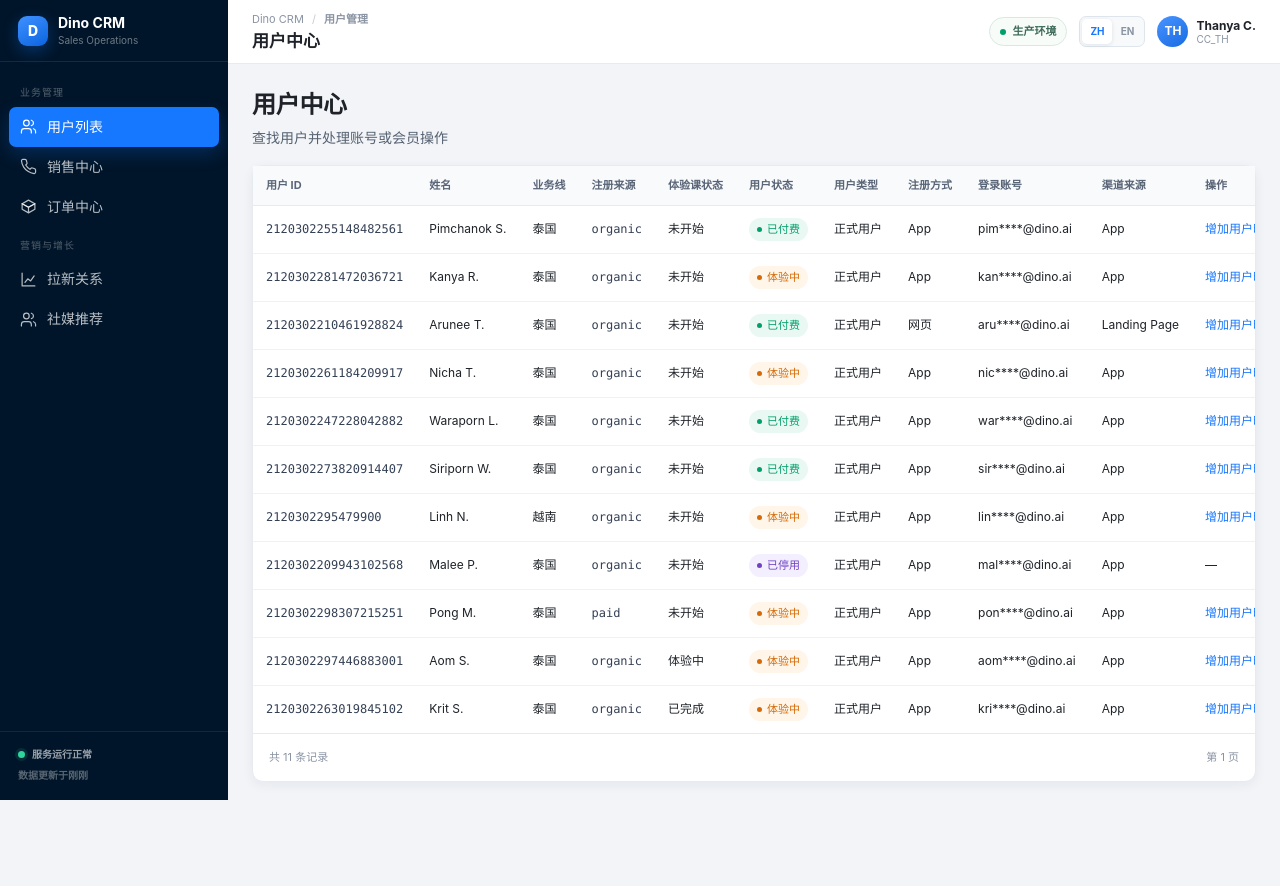
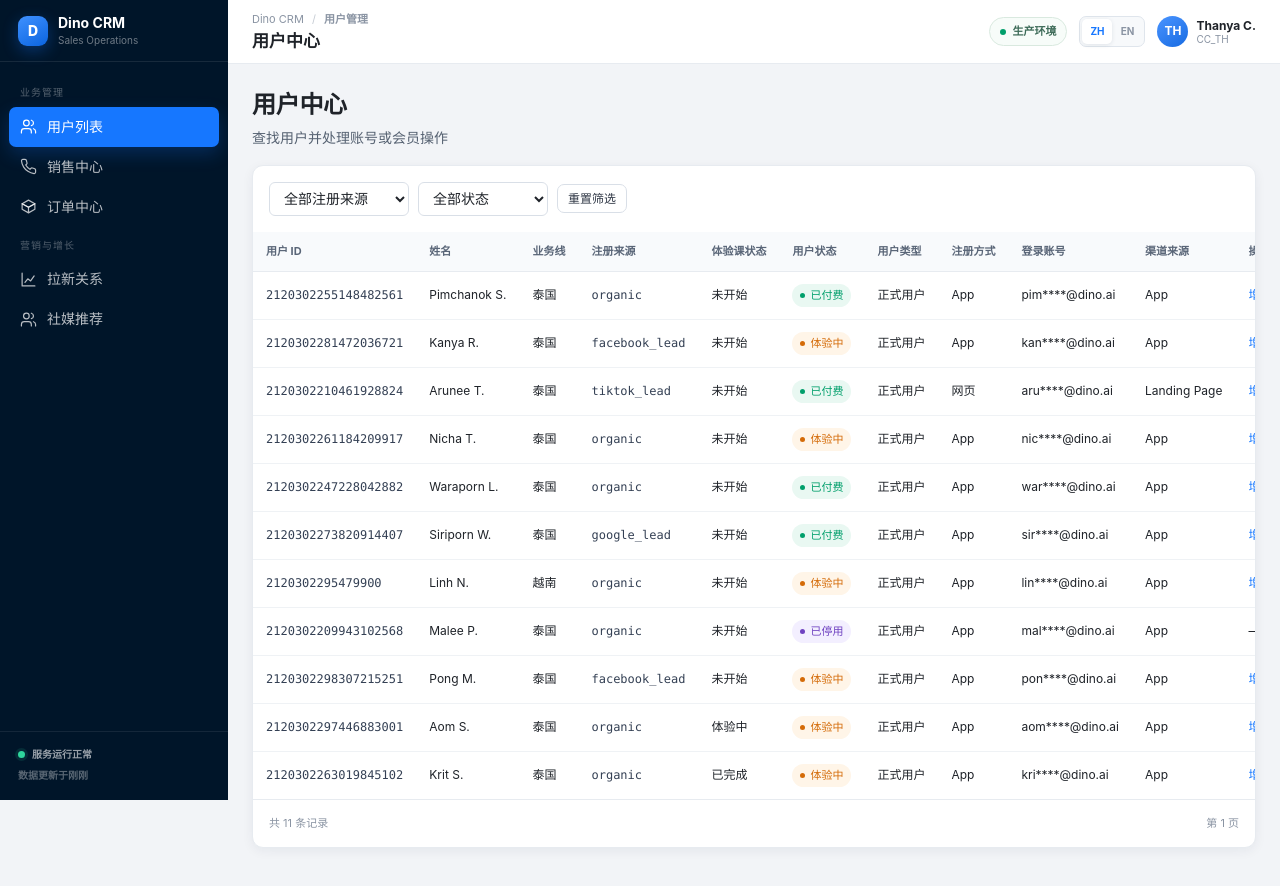
Before and after one commit to h3-ai-lab/hhhprd, a plain HTML site: page projects/referral-growth-mvp/prototype/index.html in a window 1280 px wide. Both pictures are taken after a click on the button "用户列表". Before the commit the page ends 846 px from the top, so only its background shows below. Drawn offline with Linux system fonts and the light colour scheme.

Commit message:
fix: complete registration source and trial eligibility data

```diff
--- a/projects/referral-growth-mvp/prototype/app.js
+++ b/projects/referral-growth-mvp/prototype/app.js
@@ -61,6 +61,7 @@ const I18N = {
     "option.allSources": "全部来源",
     "option.allCc": "全部 CC",
     "option.allStatuses": "全部状态",
+    "option.allRegistrationSources": "全部注册来源",
     "source.referral": "拉新推荐",
     "source.social": "社媒推荐",
     "status.success": "已发放",
@@ -172,6 +173,7 @@ const I18N = {
     "users.editInfo": "修改信息",
     "users.web": "网页",
     "users.count": "共 {count} 条记录",
+    "users.empty": "当前筛选下没有用户",
     "grant.title": "增加用户时长 · {id}",
     "grant.subtitle": "为当前用户增加会员时长",
     "grant.openType": "开通类型",
@@ -290,6 +292,7 @@ const I18N = {
     "option.allSources": "All sources",
     "option.allCc": "All CCs",
     "option.allStatuses": "All statuses",
+    "option.allRegistrationSources": "All registration sources",
     "source.referral": "Referral",
     "source.social": "Social media recommendation",
     "status.success": "Issued",
@@ -401,6 +404,7 @@ const I18N = {
     "users.editInfo": "Edit info",
     "users.web": "Web",
     "users.count": "{count} records",
+    "users.empty": "No users match the current filters",
     "grant.title": "Add user duration · {id}",
     "grant.subtitle": "Increase membership duration for this user",
     "grant.openType": "Activation type",
@@ -649,6 +653,22 @@ function money(value) {
   return `฿${Number(value).toLocaleString("en-US")}`;
 }
 
+function applyUserFilters() {
+  const registrationSource = document.getElementById("userRegistrationSourceFilter").value;
+  const trialStatus = document.getElementById("userTrialStatusFilter").value;
+  const rows = [...document.querySelectorAll("#usersView tbody tr")];
+  let visibleCount = 0;
+  rows.forEach((row) => {
+    const source = row.querySelector("[data-registration-source]")?.dataset.registrationSource || "";
+    const trial = row.querySelector("[data-trial-status]")?.dataset.trialStatus || "";
+    const visible = (!registrationSource || source === registrationSource) && (!trialStatus || trial === trialStatus);
+    row.hidden = !visible;
+    if (visible) visibleCount += 1;
+  });
+  document.getElementById("userEmpty").hidden = visibleCount > 0;
+  document.getElementById("usersRowSummary").textContent = countLabel("users.count", visibleCount);
+}
+
 function viewMeta(view) {
   if (view === "dashboard") return { title: "nav.growth", crumb: "crumb.growth" };
   if (view === "community") return { title: "community.title", crumb: "crumb.growth" };
@@ -675,7 +695,7 @@ function applyStaticTranslations() {
   document.querySelectorAll("[data-lang]").forEach((button) => {
     button.classList.toggle("active", button.dataset.lang === state.lang);
   });
-  document.getElementById("usersRowSummary").textContent = countLabel("users.count", document.querySelectorAll("#usersView tbody tr").length);
+  applyUserFilters();
   const meta = viewMeta(state.view);
   document.getElementById("pageTitle").textContent = t(meta.title);
   document.getElementById("crumb").textContent = t(meta.crumb);
@@ -969,6 +989,14 @@ document.getElementById("resetFilters").addEventListener("click", () => {
   renderRows();
 });
 document.getElementById("refreshBtn").addEventListener("click", () => showToast(t("toast.refreshed")));
+["userRegistrationSourceFilter", "userTrialStatusFilter"].forEach((id) => {
+  document.getElementById(id).addEventListener("change", applyUserFilters);
+});
+document.getElementById("userFilterReset").addEventListener("click", () => {
+  document.getElementById("userRegistrationSourceFilter").value = "";
+  document.getElementById("userTrialStatusFilter").value = "";
+  applyUserFilters();
+});
 document.querySelectorAll(".open-grant-user").forEach((button) => button.addEventListener("click", () => openGrant(button)));
 document.querySelectorAll("[data-sales-tab]").forEach((button) => {
   button.addEventListener("click", () => applySalesTab(button.dataset.salesTab));
--- a/projects/referral-growth-mvp/prototype/binding-view.js
+++ b/projects/referral-growth-mvp/prototype/binding-view.js
@@ -136,7 +136,7 @@ const TEXT = {
     "referralModal.disabled": "该用户账号已停用，不能绑定",
     "referralModal.otherLine": "该用户属于越南业务线，与推荐人泰国业务线不一致",
     "referralModal.notNew": "该用户注册时间早于活动开始时间，不属于活动新用户",
-    "referralModal.notOrganic": "该被推荐人注册来源不是 organic，不属于活动新注册",
+    "referralModal.notOrganic": "该被推荐人注册来源为“{source}”，不是 organic，不属于活动新注册",
     "referralModal.trialStarted": "该被推荐人已有体验课，当前状态为“{status}”，不属于活动新注册",
     "referralModal.alreadyBound": "该用户已绑定其他推荐人，不能重复绑定",
     "referralModal.existing": "活动新注册用户",
@@ -308,7 +308,7 @@ const TEXT = {
     "referralModal.disabled": "This user account is disabled and cannot be linked",
     "referralModal.otherLine": "The user belongs to the Vietnam business line, which does not match the referrer's Thailand business line",
     "referralModal.notNew": "The user registered before the campaign start and is not a new campaign user",
-    "referralModal.notOrganic": "The referred user's registration source is not organic and does not qualify as a new campaign registration",
+    "referralModal.notOrganic": "The referred user's registration source is “{source}”, not organic, so they do not qualify as a new campaign registration",
     "referralModal.trialStarted": "The referred user already has a trial lesson in the “{status}” status and does not qualify as a new campaign registration",
     "referralModal.alreadyBound": "This user is already linked to another referrer",
     "referralModal.existing": "New campaign registration",
@@ -440,7 +440,7 @@ const USER_DIRECTORY = {
     businessLine: "thailand",
     userType: "FORMAL",
     registeredAt: "2026-11-09",
-    registrationSource: "paid",
+    registrationSource: "facebook_lead",
     trialLessonStatus: "NONE",
     currentOwner: "Nok S.",
     existingBinding: false,
@@ -1051,7 +1051,11 @@ function verifyReferredUser() {
   }
 
   if (user.registrationSource !== "organic") {
-    state.bindingResult = { kind: "error", key: "referralModal.notOrganic" };
+    state.bindingResult = {
+      kind: "error",
+      key: "referralModal.notOrganic",
+      values: { source: user.registrationSource || "—" },
+    };
     renderBindingResult();
     return;
   }
--- a/projects/referral-growth-mvp/prototype/index.html
+++ b/projects/referral-growth-mvp/prototype/index.html
@@ -563,56 +563,76 @@
           </div>
         </div>
         <section class="panel">
+          <div class="panel-body">
+            <div class="user-toolbar">
+              <select class="control" id="userRegistrationSourceFilter">
+                <option value="" data-i18n="option.allRegistrationSources">全部注册来源</option>
+                <option value="organic">organic</option>
+                <option value="facebook_lead">facebook_lead</option>
+                <option value="tiktok_lead">tiktok_lead</option>
+                <option value="google_lead">google_lead</option>
+              </select>
+              <select class="control" id="userTrialStatusFilter">
+                <option value="" data-i18n="option.allStatuses">全部状态</option>
+                <option value="NONE" data-i18n="trialStatus.NONE">未开始</option>
+                <option value="SCHEDULED" data-i18n="trialStatus.SCHEDULED">待上课</option>
+                <option value="IN_PROGRESS" data-i18n="trialStatus.IN_PROGRESS">体验中</option>
+                <option value="COMPLETED" data-i18n="trialStatus.COMPLETED">已完成</option>
+              </select>
+              <button class="btn small" id="userFilterReset" data-i18n="common.reset">重置筛选</button>
+            </div>
+          </div>
           <div class="table-wrap">
             <table class="user-table">
               <thead><tr><th data-i18n="users.userId">用户 ID</th><th data-i18n="users.name">姓名</th><th data-i18n="filter.businessLine">业务线</th><th data-i18n="users.registrationSource">注册来源</th><th data-i18n="users.trialLessonStatus">体验课状态</th><th data-i18n="users.userStatus">用户状态</th><th data-i18n="users.userType">用户类型</th><th data-i18n="users.signup">注册方式</th><th data-i18n="users.loginAccount">登录账号</th><th data-i18n="users.channel">渠道来源</th><th data-i18n="users.actions">操作</th></tr></thead>
               <tbody>
                 <tr class="btn-row">
-                  <td class="mono">2120302255148482561</td><td>Pimchanok S.</td><td data-i18n="option.thailand">泰国</td><td class="mono">organic</td><td data-i18n="trialStatus.NONE">未开始</td><td><span class="status success" data-i18n="status.paid">已付费</span></td><td data-i18n="users.formal">正式用户</td><td>App</td><td>pim****@dino.ai</td><td>App</td>
+                  <td class="mono">2120302255148482561</td><td>Pimchanok S.</td><td data-i18n="option.thailand">泰国</td><td class="mono" data-registration-source="organic">organic</td><td data-trial-status="NONE" data-i18n="trialStatus.NONE">未开始</td><td><span class="status success" data-i18n="status.paid">已付费</span></td><td data-i18n="users.formal">正式用户</td><td>App</td><td>pim****@dino.ai</td><td>App</td>
                   <td><div class="row-actions"><button class="open-grant-user" data-user-id="2120302255148482561" data-user-name="Pimchanok S." data-business-line="thailand" data-role-id="CC_TH" data-i18n="users.addDuration">增加用户时长</button><span>·</span><button class="open-binding-sales" data-referrer-id="2120302255148482561" data-referrer-name="Pimchanok S." data-owner="Thanya C." data-i18n="users.maintainBinding">维护拉新关系</button></div></td>
                 </tr>
                 <tr class="btn-row">
-                  <td class="mono">2120302281472036721</td><td>Kanya R.</td><td data-i18n="option.thailand">泰国</td><td class="mono">organic</td><td data-i18n="trialStatus.NONE">未开始</td><td><span class="status processing" data-i18n="status.trial">体验中</span></td><td data-i18n="users.formal">正式用户</td><td>App</td><td>kan****@dino.ai</td><td>App</td>
+                  <td class="mono">2120302281472036721</td><td>Kanya R.</td><td data-i18n="option.thailand">泰国</td><td class="mono" data-registration-source="facebook_lead">facebook_lead</td><td data-trial-status="NONE" data-i18n="trialStatus.NONE">未开始</td><td><span class="status processing" data-i18n="status.trial">体验中</span></td><td data-i18n="users.formal">正式用户</td><td>App</td><td>kan****@dino.ai</td><td>App</td>
                   <td><div class="row-actions"><button class="open-grant-user" data-user-id="2120302281472036721" data-user-name="Kanya R." data-business-line="thailand" data-role-id="CC_TH" data-i18n="users.addDuration">增加用户时长</button><span>·</span><button class="open-binding-sales" data-referrer-id="2120302281472036721" data-referrer-name="Kanya R." data-owner="Mina P." data-i18n="users.maintainBinding">维护拉新关系</button></div></td>
                 </tr>
                 <tr class="btn-row">
-                  <td class="mono">2120302210461928824</td><td>Arunee T.</td><td data-i18n="option.thailand">泰国</td><td class="mono">organic</td><td data-i18n="trialStatus.NONE">未开始</td><td><span class="status success" data-i18n="status.paid">已付费</span></td><td data-i18n="users.formal">正式用户</td><td data-i18n="users.web">网页</td><td>aru****@dino.ai</td><td>Landing Page</td>
+                  <td class="mono">2120302210461928824</td><td>Arunee T.</td><td data-i18n="option.thailand">泰国</td><td class="mono" data-registration-source="tiktok_lead">tiktok_lead</td><td data-trial-status="NONE" data-i18n="trialStatus.NONE">未开始</td><td><span class="status success" data-i18n="status.paid">已付费</span></td><td data-i18n="users.formal">正式用户</td><td data-i18n="users.web">网页</td><td>aru****@dino.ai</td><td>Landing Page</td>
                   <td><div class="row-actions"><button class="open-grant-user" data-user-id="2120302210461928824" data-user-name="Arunee T." data-business-line="thailand" data-role-id="CC_TH" data-i18n="users.addDuration">增加用户时长</button><span>·</span><button class="open-binding-sales" data-referrer-id="2120302210461928824" data-referrer-name="Arunee T." data-owner="Nok S." data-i18n="users.maintainBinding">维护拉新关系</button></div></td>
                 </tr>
                 <tr class="btn-row">
-                  <td class="mono">2120302261184209917</td><td>Nicha T.</td><td data-i18n="option.thailand">泰国</td><td class="mono">organic</td><td data-i18n="trialStatus.NONE">未开始</td><td><span class="status processing" data-i18n="status.trial">体验中</span></td><td data-i18n="users.formal">正式用户</td><td>App</td><td>nic****@dino.ai</td><td>App</td>
+                  <td class="mono">2120302261184209917</td><td>Nicha T.</td><td data-i18n="option.thailand">泰国</td><td class="mono" data-registration-source="organic">organic</td><td data-trial-status="NONE" data-i18n="trialStatus.NONE">未开始</td><td><span class="status processing" data-i18n="status.trial">体验中</span></td><td data-i18n="users.formal">正式用户</td><td>App</td><td>nic****@dino.ai</td><td>App</td>
                   <td><div class="row-actions"><button class="open-grant-user" data-user-id="2120302261184209917" data-user-name="Nicha T." data-business-line="thailand" data-role-id="CC_TH" data-i18n="users.addDuration">增加用户时长</button><span>·</span><button class="open-binding-sales" data-referrer-id="2120302261184209917" data-referrer-name="Nicha T." data-owner="Thanya C." data-i18n="users.maintainBinding">维护拉新关系</button></div></td>
                 </tr>
                 <tr class="btn-row">
-                  <td class="mono">2120302247228042882</td><td>Waraporn L.</td><td data-i18n="option.thailand">泰国</td><td class="mono">organic</td><td data-i18n="trialStatus.NONE">未开始</td><td><span class="status success" data-i18n="status.paid">已付费</span></td><td data-i18n="users.formal">正式用户</td><td>App</td><td>war****@dino.ai</td><td>App</td>
+                  <td class="mono">2120302247228042882</td><td>Waraporn L.</td><td data-i18n="option.thailand">泰国</td><td class="mono" data-registration-source="organic">organic</td><td data-trial-status="NONE" data-i18n="trialStatus.NONE">未开始</td><td><span class="status success" data-i18n="status.paid">已付费</span></td><td data-i18n="users.formal">正式用户</td><td>App</td><td>war****@dino.ai</td><td>App</td>
                   <td><div class="row-actions"><button class="open-grant-user" data-user-id="2120302247228042882" data-user-name="Waraporn L." data-business-line="thailand" data-role-id="CC_TH" data-i18n="users.addDuration">增加用户时长</button><span>·</span><button class="open-binding-sales" data-referrer-id="2120302247228042882" data-referrer-name="Waraporn L." data-owner="Nok S." data-i18n="users.maintainBinding">维护拉新关系</button></div></td>
                 </tr>
                 <tr class="btn-row">
-                  <td class="mono">2120302273820914407</td><td>Siriporn W.</td><td data-i18n="option.thailand">泰国</td><td class="mono">organic</td><td data-i18n="trialStatus.NONE">未开始</td><td><span class="status success" data-i18n="status.paid">已付费</span></td><td data-i18n="users.formal">正式用户</td><td>App</td><td>sir****@dino.ai</td><td>App</td>
+                  <td class="mono">2120302273820914407</td><td>Siriporn W.</td><td data-i18n="option.thailand">泰国</td><td class="mono" data-registration-source="google_lead">google_lead</td><td data-trial-status="NONE" data-i18n="trialStatus.NONE">未开始</td><td><span class="status success" data-i18n="status.paid">已付费</span></td><td data-i18n="users.formal">正式用户</td><td>App</td><td>sir****@dino.ai</td><td>App</td>
                   <td><div class="row-actions"><button class="open-grant-user" data-user-id="2120302273820914407" data-user-name="Siriporn W." data-business-line="thailand" data-role-id="CC_TH" data-i18n="users.addDuration">增加用户时长</button><span>·</span><button class="open-binding-sales" data-referrer-id="2120302273820914407" data-referrer-name="Siriporn W." data-owner="Nok S." data-i18n="users.maintainBinding">维护拉新关系</button></div></td>
                 </tr>
                 <tr class="btn-row">
-                  <td class="mono">2120302295479900</td><td>Linh N.</td><td data-i18n="option.vietnam">越南</td><td class="mono">organic</td><td data-i18n="trialStatus.NONE">未开始</td><td><span class="status processing" data-i18n="status.trial">体验中</span></td><td data-i18n="users.formal">正式用户</td><td>App</td><td>lin****@dino.ai</td><td>App</td>
+                  <td class="mono">2120302295479900</td><td>Linh N.</td><td data-i18n="option.vietnam">越南</td><td class="mono" data-registration-source="organic">organic</td><td data-trial-status="NONE" data-i18n="trialStatus.NONE">未开始</td><td><span class="status processing" data-i18n="status.trial">体验中</span></td><td data-i18n="users.formal">正式用户</td><td>App</td><td>lin****@dino.ai</td><td>App</td>
                   <td><div class="row-actions"><button class="open-grant-user" data-user-id="2120302295479900" data-user-name="Linh N." data-business-line="vietnam" data-role-id="CC_VN" data-i18n="users.addDuration">增加用户时长</button><span>·</span><button class="open-binding-sales" data-referrer-id="2120302295479900" data-referrer-name="Linh N." data-owner="Mina P." data-i18n="users.maintainBinding">维护拉新关系</button></div></td>
                 </tr>
                 <tr>
-                  <td class="mono">2120302209943102568</td><td>Malee P.</td><td data-i18n="option.thailand">泰国</td><td class="mono">organic</td><td data-i18n="trialStatus.NONE">未开始</td><td><span class="status invalid" data-i18n="status.disabled">已停用</span></td><td data-i18n="users.formal">正式用户</td><td>App</td><td>mal****@dino.ai</td><td>App</td>
+                  <td class="mono">2120302209943102568</td><td>Malee P.</td><td data-i18n="option.thailand">泰国</td><td class="mono" data-registration-source="organic">organic</td><td data-trial-status="NONE" data-i18n="trialStatus.NONE">未开始</td><td><span class="status invalid" data-i18n="status.disabled">已停用</span></td><td data-i18n="users.formal">正式用户</td><td>App</td><td>mal****@dino.ai</td><td>App</td>
                   <td>—</td>
                 </tr>
                 <tr class="btn-row">
-                  <td class="mono">2120302298307215251</td><td>Pong M.</td><td data-i18n="option.thailand">泰国</td><td class="mono">paid</td><td data-i18n="trialStatus.NONE">未开始</td><td><span class="status processing" data-i18n="status.trial">体验中</span></td><td data-i18n="users.formal">正式用户</td><td>App</td><td>pon****@dino.ai</td><td>App</td>
+                  <td class="mono">2120302298307215251</td><td>Pong M.</td><td data-i18n="option.thailand">泰国</td><td class="mono" data-registration-source="facebook_lead">facebook_lead</td><td data-trial-status="NONE" data-i18n="trialStatus.NONE">未开始</td><td><span class="status processing" data-i18n="status.trial">体验中</span></td><td data-i18n="users.formal">正式用户</td><td>App</td><td>pon****@dino.ai</td><td>App</td>
                   <td><div class="row-actions"><button class="open-grant-user" data-user-id="2120302298307215251" data-user-name="Pong M." data-i18n="users.addDuration">增加用户时长</button><span>·</span><button class="open-binding-sales" data-referrer-id="2120302298307215251" data-referrer-name="Pong M." data-owner="Nok S." data-i18n="users.maintainBinding">维护拉新关系</button></div></td>
                 </tr>
                 <tr class="btn-row">
-                  <td class="mono">2120302297446883001</td><td>Aom S.</td><td data-i18n="option.thailand">泰国</td><td class="mono">organic</td><td data-i18n="trialStatus.IN_PROGRESS">体验中</td><td><span class="status processing" data-i18n="status.trial">体验中</span></td><td data-i18n="users.formal">正式用户</td><td>App</td><td>aom****@dino.ai</td><td>App</td>
+                  <td class="mono">2120302297446883001</td><td>Aom S.</td><td data-i18n="option.thailand">泰国</td><td class="mono" data-registration-source="organic">organic</td><td data-trial-status="IN_PROGRESS" data-i18n="trialStatus.IN_PROGRESS">体验中</td><td><span class="status processing" data-i18n="status.trial">体验中</span></td><td data-i18n="users.formal">正式用户</td><td>App</td><td>aom****@dino.ai</td><td>App</td>
                   <td><div class="row-actions"><button class="open-grant-user" data-user-id="2120302297446883001" data-user-name="Aom S." data-i18n="users.addDuration">增加用户时长</button><span>·</span><button class="open-binding-sales" data-referrer-id="2120302297446883001" data-referrer-name="Aom S." data-owner="Nok S." data-i18n="users.maintainBinding">维护拉新关系</button></div></td>
                 </tr>
                 <tr class="btn-row">
-                  <td class="mono">2120302263019845102</td><td>Krit S.</td><td data-i18n="option.thailand">泰国</td><td class="mono">organic</td><td data-i18n="trialStatus.COMPLETED">已完成</td><td><span class="status processing" data-i18n="status.trial">体验中</span></td><td data-i18n="users.formal">正式用户</td><td>App</td><td>kri****@dino.ai</td><td>App</td>
+                  <td class="mono">2120302263019845102</td><td>Krit S.</td><td data-i18n="option.thailand">泰国</td><td class="mono" data-registration-source="organic">organic</td><td data-trial-status="COMPLETED" data-i18n="trialStatus.COMPLETED">已完成</td><td><span class="status processing" data-i18n="status.trial">体验中</span></td><td data-i18n="users.formal">正式用户</td><td>App</td><td>kri****@dino.ai</td><td>App</td>
                   <td><div class="row-actions"><button class="open-grant-user" data-user-id="2120302263019845102" data-user-name="Krit S." data-i18n="users.addDuration">增加用户时长</button><span>·</span><button class="open-binding-sales" data-referrer-id="2120302263019845102" data-referrer-name="Krit S." data-owner="Thanya C." data-i18n="users.maintainBinding">维护拉新关系</button></div></td>
                 </tr>
               </tbody>
             </table>
+            <div class="empty" id="userEmpty" hidden data-i18n="users.empty">当前筛选下没有用户</div>
           </div>
           <div class="table-foot"><span id="usersRowSummary">共 11 条记录</span><span data-i18n="bindings.page">第 1 页</span></div>
         </section>
```
Also changed, not shown: hhhprd-site/prd-referral-growth-mvp.html (+1 -1 lines), 2 other files.
